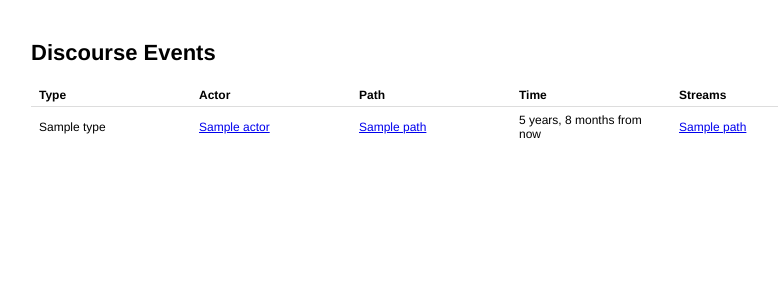
After one commit to Dan-org/Discourse, a Django app: template discourse/templates/discourse/monitor.html in a window 1280 px wide. The commit adds this page. Shown: the top 300 px of the page, without its empty margins (209-987 px from the left). Run offline with Django 3.2, Linux system fonts and the light colour scheme; the template is opened without the code that fills it: most values are stand-ins (such as "Sample title", 1, 10 or a date in 2020); parts of the project's set-up code (start-up, migrations or seed data) failed here and were passed over.

Commit message:
Added monitor, some bugfixes for some other apps.

```diff
--- a/discourse/notice.py
+++ b/discourse/notice.py
@@ -116,11 +116,12 @@ def send_event(actor, type, path, **context):
         path = path
     )
 
-    streams = set()
+    streams = set([actor])
 
     # Trigger event signal
     # Receivers are expected to alter notify or context.
     for reciever, response in event.send(sender=e, notify=users, streams=streams, **context):
+        print "reciever", reciever
         if isinstance(response, dict):
             context.update(response)
 
--- /dev/null
+++ b/discourse/templates/discourse/monitor.html
@@ -0,0 +1,75 @@
+{% load humanize %}
+
+<!DOCTYPE html>
+<html>
+<head>
+    <title>Discourse Monitor</title>
+
+    <style type="text/css">
+        body {
+            font-family: "Helvetica Neue", Helvetica, Arial, sans-serif;
+            padding: 0;
+            margin: 0;
+            margin-top: 20px;
+            font-size: 12px;
+        }
+
+        section {
+            width: 800px;
+            margin: 40px auto;
+        }
+
+        h1 {
+            font-size: 22px;
+        }
+
+        table {
+            width: 100%;
+        }
+
+        table th {
+            text-align: left;
+            width: 20%;
+            padding: 0px 8px 4px;
+            border-bottom: 1px solid #DDD;
+        }
+
+        table td {
+            padding: 6px 8px;
+            text-align: left;
+        }
+    </style>
+</head>
+<body>
+    <article>
+        <section>
+            <h1>Discourse Events</h1>
+
+            <table cellpadding="0" cellspacing="0">
+                <tr>
+                    <th>Type</th>
+                    <th>Actor</th>
+                    <th>Path</th>
+                    <th>Time</th>
+                    <th>Streams</th>
+                </tr>
+                <tbody>
+                {% for e in events %}
+                    <tr>
+                        <td>{{ e.type }}</td>
+                        <td><a href="{{ e.actor.get_absolute_url }}" class="name">{{ e.actor.get_full_name }}</a></td>
+                        <td><a href="{{ e.url }}">{{ e.path }}</a></td>
+                        <td><span class="date" title="{{e.created}}">{{ e.created|naturaltime }}</span></td>
+                        <td>
+                            {% for stream in e.streams.all %}
+                                <a href="{{ stream.get_absolute_url }}">{{ stream.path }}</a>{% if not forloop.last %}; {% endif %}
+                            {% endfor %}
+                        </td>
+                    </tr>
+                {% endfor %}
+                </tbody>
+            </table>
+        </section>
+    </article>
+</body>
+</html>
--- a/discourse/templates/discourse/thread-comment.html
+++ b/discourse/templates/discourse/thread-comment.html
@@ -10,8 +10,8 @@
   <div class="actions">
     <div class="time" title="{{comment.created}}">{{ comment.created|naturaltime }}</div>
     {% if comment.author == request.user %}
-        <a class="edit" href="{% url 'thread' comment.path %}?edit={{comment.id}}">Edit</a>
-        <a class="delete" href="{% url 'thread' comment.path %}?delete={{comment.id}}">Delete</a>
+        <a class="edit" href="{% url 'discourse:thread' comment.path %}?edit={{comment.id}}">Edit</a>
+        <a class="delete" href="{% url 'discourse:thread' comment.path %}?delete={{comment.id}}">Delete</a>
     {% endif %}
   </div>
 </div>
--- a/discourse/templatetags/discourse.py
+++ b/discourse/templatetags/discourse.py
@@ -297,15 +297,20 @@ class StreamTag(ttag.Tag):
 
     Set the initial size of shown events to 5 instead of the default of 10:
     {% stream object size=5 %}
+
+    Allow comments
+    {% stream object comments=True %}
     """
     path = ttag.Arg(required=False)
     size = ttag.Arg(required=False, keyword=True)
+    comments = ttag.Arg(required=False, keyword=True)
 
     def render(self, context):
         data = self.resolve(context)
         path = get_path(context, data.get('path'))
         request = context['request']
         size = data.get('size', 10)
+        comments = data.get('comments', False)
 
         try:
             stream = Stream.objects.get(path=path)
--- a/discourse/urls.py
+++ b/discourse/urls.py
@@ -9,6 +9,8 @@ urlpatterns = patterns('',
     url(r'^vote/$', 'discourse.views.vote', name="vote"),
     url(r'^view/(?P<path>.+)$', 'discourse.views.redirect',  name="discourse"),
     url(r'^property/(?P<path>.+)$', 'discourse.views.property',  name="property"),
+
+    url(r'^monitor/$', 'discourse.views.monitor',  name="monitor"),
 )
 
 # Import the events module to ensure signal subscriptions are properly hooked up.
```
Also changed, not shown: discourse/models.py (+12 -2 lines), discourse/templates/discourse/event_generic.html (added, +7 -0 lines), discourse/templates/discourse/stream.html (added, +7 -0 lines), discourse/views.py (+22 -5 lines).
